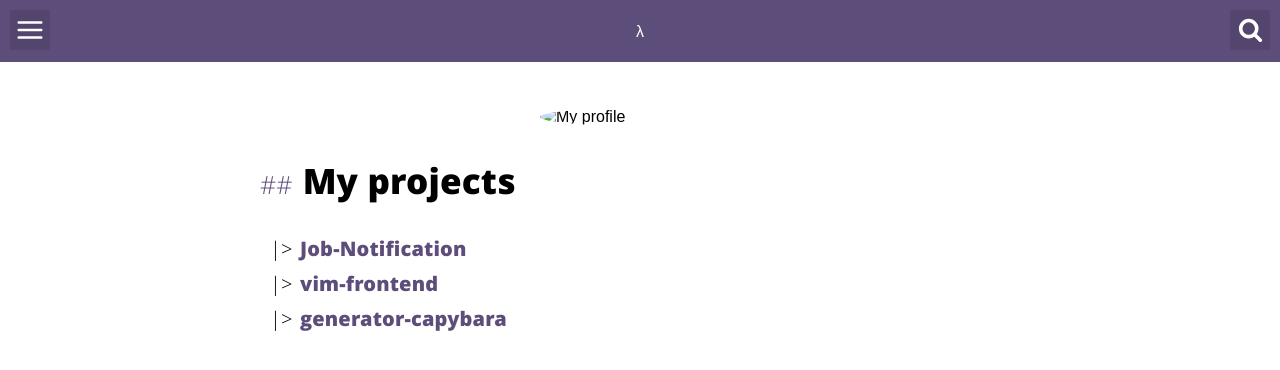
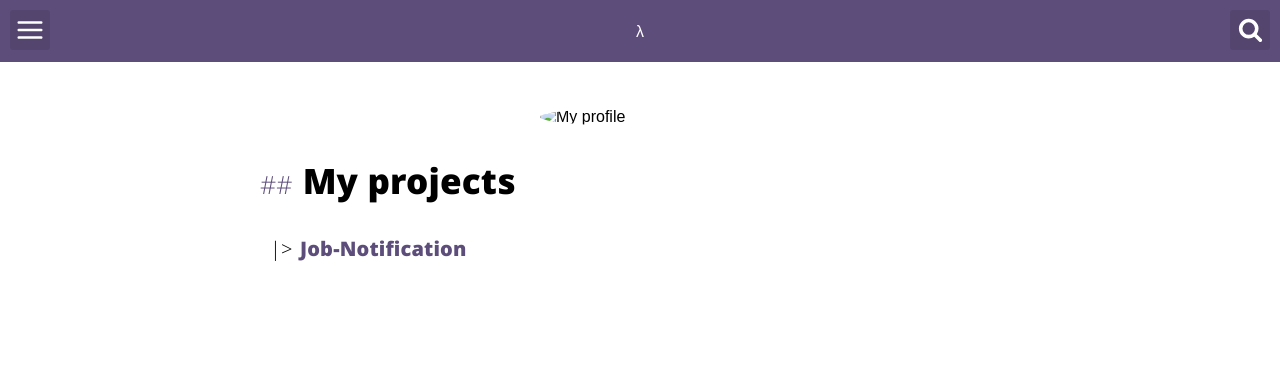
Before and after one commit to rim0621/rim0621.github.io, a Jekyll site: the page built from about.html, in a window 1280 px wide. Shown: the top 370 px of the page. Built offline with Jekyll 4.4.1, drawn with Linux system fonts in a browser that asks for light colours.

Commit message:
2017-12-22

```diff
--- a/_config.yml
+++ b/_config.yml
@@ -43,9 +43,6 @@ links:
 projects:
   - name: Job-Notification
     url: https://github.com/rim0621/JobProject
-  - name: vim-frontend
-    url: https://github.com/victorvoid/vim-frontend
-  - name: generator-capybara
-    url: https://github.com/victorvoid/generator-capybara
+
 # exclude my node related stuff
 exclude: ['package.json', 'src', 'node_modules']
--- a/_layouts/minimal.html
+++ b/_layouts/minimal.html
@@ -9,7 +9,7 @@ layout: compress
         {% include svg-icons.html %}
         {% include header-post.html %}
         {% include tree-posts.html %}
-        <section class="post" itemscope itemtype="assets/img/sharding-gerenciamento-usuarios/me.JPG">
+        <section class="post" itemscope itemtype="https://www.rim0621.github.io/assets/img/sharding-gerenciamento-usuarios/me.JPG">
 
             <article role="article" id="scroll" class="post-content" role="main" itemprop="mainContentOfPage">
                 {{ content }}
```
